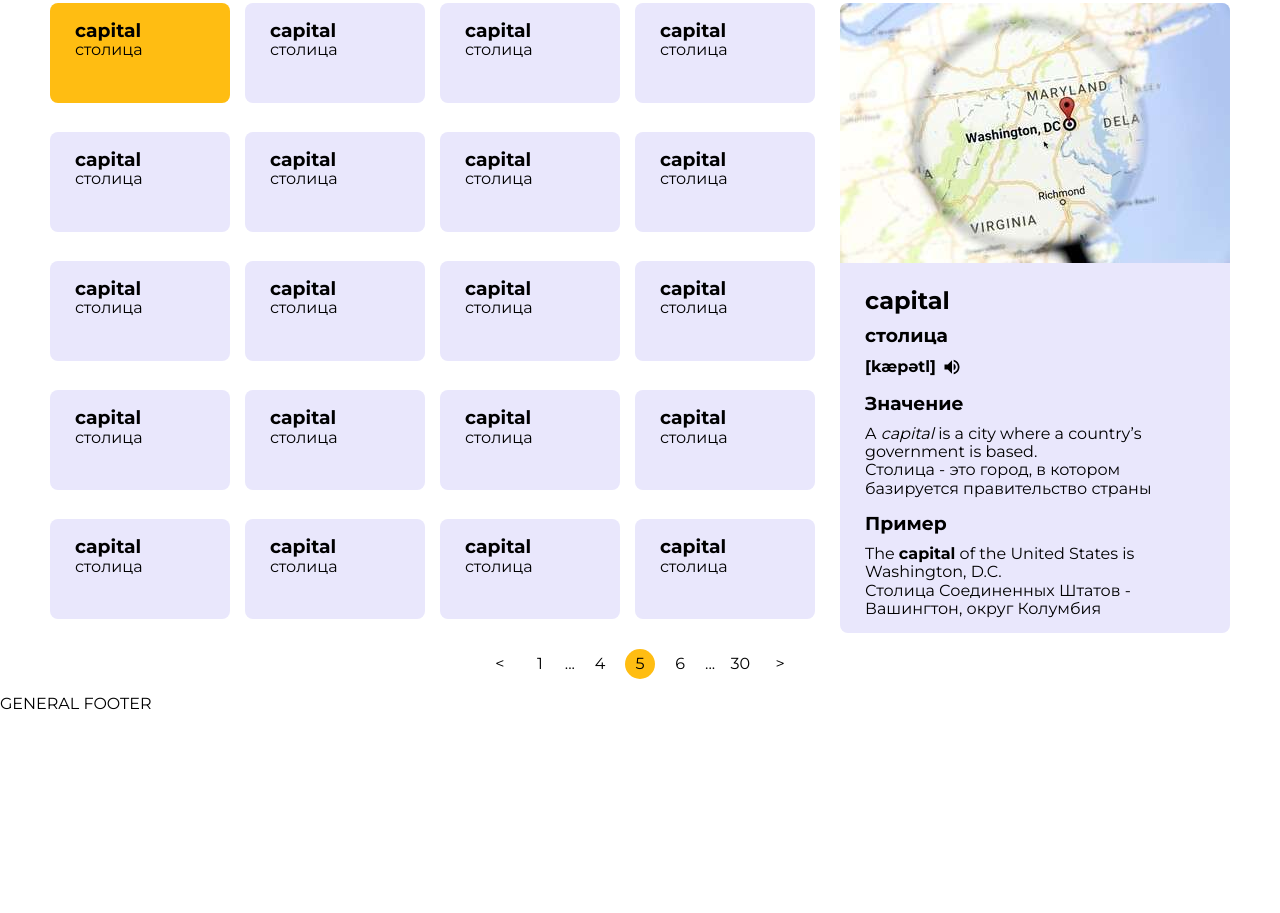
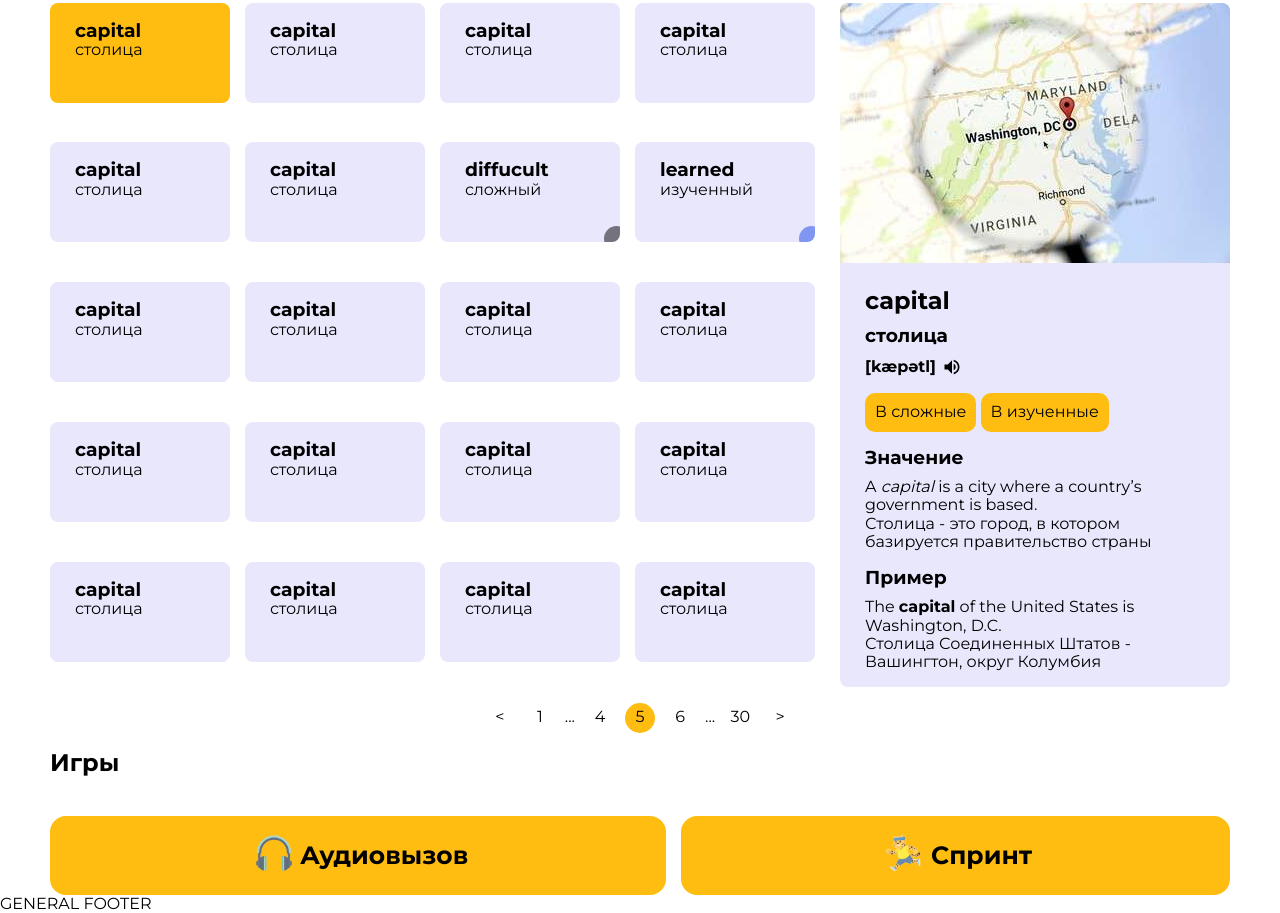
Before and after one commit to freenokke/RS-Lang, a website built with webpack: page layout/wordsbook-cards/index.html in a window 1280 px wide. Shown: the part 309-1222 px from the top of the page. Before the commit the page ends 1023 px from the top, so only its background shows below. Built offline with nearby package versions, Linux system fonts and the light colour scheme.

Commit message:
feat: add wordsbook template buttons

```diff
--- a/layout/wordsbook-cards/index.html
+++ b/layout/wordsbook-cards/index.html
@@ -179,23 +179,23 @@
           </label>
           <label class="wordsbook-words__label">
             <input class="wordsbook-words__radiobutton" type="radio" name="word">
-            <div class="wordsbook-words__word-wrapper">
+            <div class="wordsbook-words__word-wrapper wordsbook-words__word-wrapper_difficult">
               <h3 class="wordsbook-words__h3">
-                capital
+                diffucult
               </h3>
               <p class="wordsbook-words__translation">
-                столица
+                сложный
               </p>
             </div>
           </label>
           <label class="wordsbook-words__label">
             <input class="wordsbook-words__radiobutton" type="radio" name="word">
-            <div class="wordsbook-words__word-wrapper">
+            <div class="wordsbook-words__word-wrapper wordsbook-words__word-wrapper_learned">
               <h3 class="wordsbook-words__h3">
-                capital
+                learned
               </h3>
               <p class="wordsbook-words__translation">
-                столица
+                изученный
               </p>
             </div>
           </label>
@@ -350,6 +350,10 @@
                 </svg>
               </button>
             </div>
+            <div class="wordsbook-description__buttons-container">
+              <button class="wordsbook-description__button">В сложные</button>
+              <button class="wordsbook-description__button">В изученные</button>
+            </div>
             <div class="wordsbook-description__meaning">
               <h3 class="wordsbook-description__h3">
                 Значение
@@ -394,6 +398,31 @@
           </li>
         </ul>
       </nav>
+      <div class="wordsbook-games">
+        <h2 class="wordsbook__h1">Игры</h2>
+        <div class="wordsbook-games__wrapper">
+          <div class="wordsbook-games__game">
+            <div class="wordsbook-games__left">
+              <button class="wordsbook-games__button">
+                <img class="wordsbook-games__img" src="./img/headphones-no-bg.png" alt="аудиовызов">
+              </button>
+            </div>
+            <div class="wordsbook-games__right">
+              Аудиовызов
+            </div>
+          </div>
+          <div class="wordsbook-games__game">
+            <div class="wordsbook-games__left">
+              <button class="wordsbook-games__button">
+                <img class="wordsbook-games__img" src="./img/cheetah-no-bg.png" alt="Спринт">
+              </button>
+            </div>
+            <div class="wordsbook-games__right">
+              Спринт
+            </div>
+          </div>
+        </div>
+      </div>
     </div>
   </main>
   <footer class="footer">
--- a/layout/wordsbook-cards/style.scss
+++ b/layout/wordsbook-cards/style.scss
@@ -145,6 +145,32 @@ body {
     border-radius: 8px;
     width: 180px;
     height: 100px;
+    position: relative;
+    overflow: hidden;
+  }
+
+  &__word-wrapper_difficult::after {
+    content: "";
+    width: 25px;
+    height: 25px;
+    position: absolute;
+    background-color: #000;
+    right: -9px;
+    bottom: -9px;
+    border-radius: 50%;
+    opacity: 0.5;
+  }
+
+  &__word-wrapper_learned::after {
+    content: "";
+    width: 25px;
+    height: 25px;
+    position: absolute;
+    background-color: #1947E6;
+    right: -9px;
+    bottom: -9px;
+    border-radius: 50%;
+    opacity: 0.5;
   }
 
   &__radiobutton:checked~.wordsbook-words__word-wrapper {
@@ -218,6 +244,19 @@ body {
     width: 20px;
   }
 
+  &__buttons-container {
+    margin-bottom: 15px;
+  }
+
+  &__button {
+    border: none;
+    outline: none;
+    background-color: #ffbd12;
+    border-radius: 10px;
+    padding: 10px;
+    cursor: pointer;
+  }
+
   &__meaning {
     margin-bottom: 15px;
   }
@@ -264,3 +303,38 @@ body {
   }
 
 }
+
+.wordsbook-games {
+
+  &__wrapper {
+    display: flex;
+    gap: 15px;
+  }
+
+  &__game {
+    display: flex;
+    align-items: center;
+    justify-content: center;
+    flex-grow: 1;
+    background-color: $pagination-button-background;
+    border-radius: 16px;
+    cursor: pointer;
+    padding: 16px;
+  }
+
+  &__button {
+    background-color: transparent;
+    border: none;
+    outline: none;
+    cursor: pointer;
+  }
+
+  &__img {
+    width: 40px;
+  }
+
+  &__right {
+    font-weight: 700;
+    font-size: 25px;
+  }
+}
```
Also changed, not shown: layout/wordsbook-cards/img/cheetah-no-bg.png (added), layout/wordsbook-cards/img/headphones-no-bg.png (added), layout/wordsbook-cards/style.css, 1 other file.
